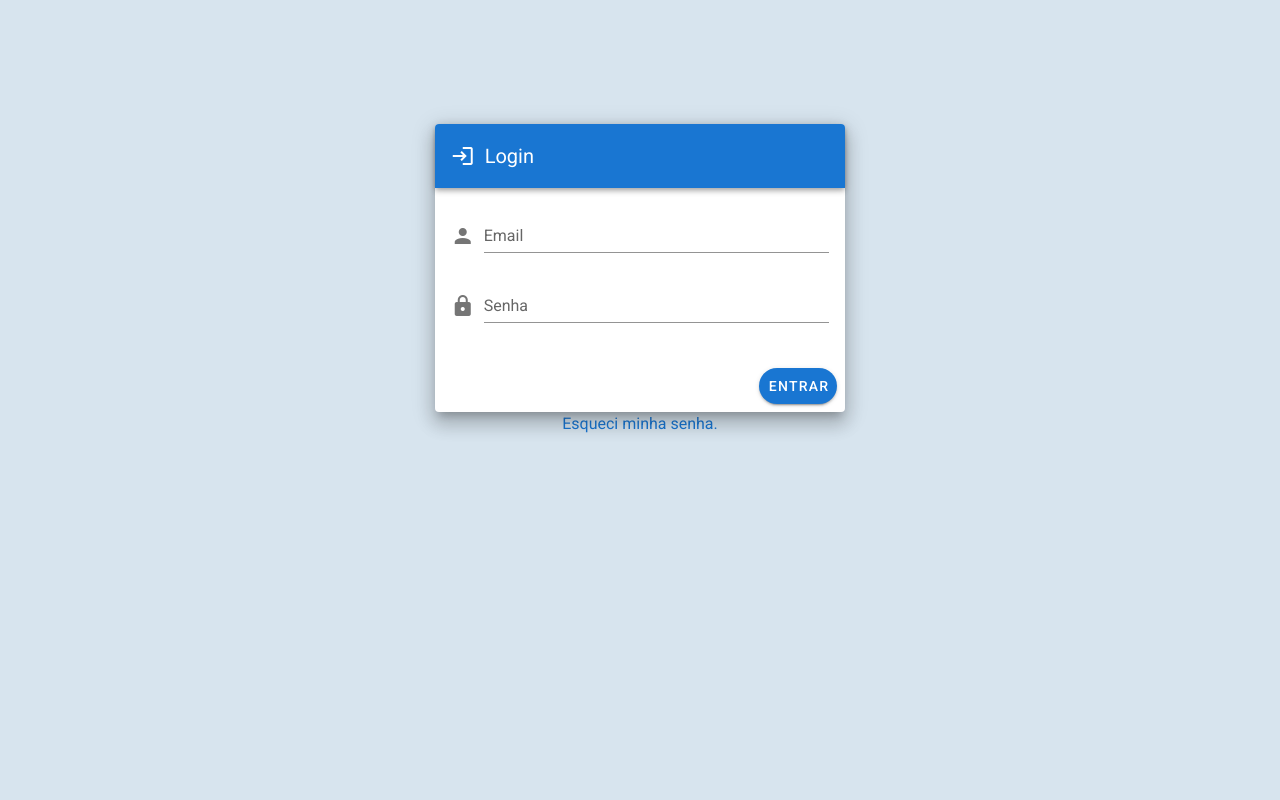
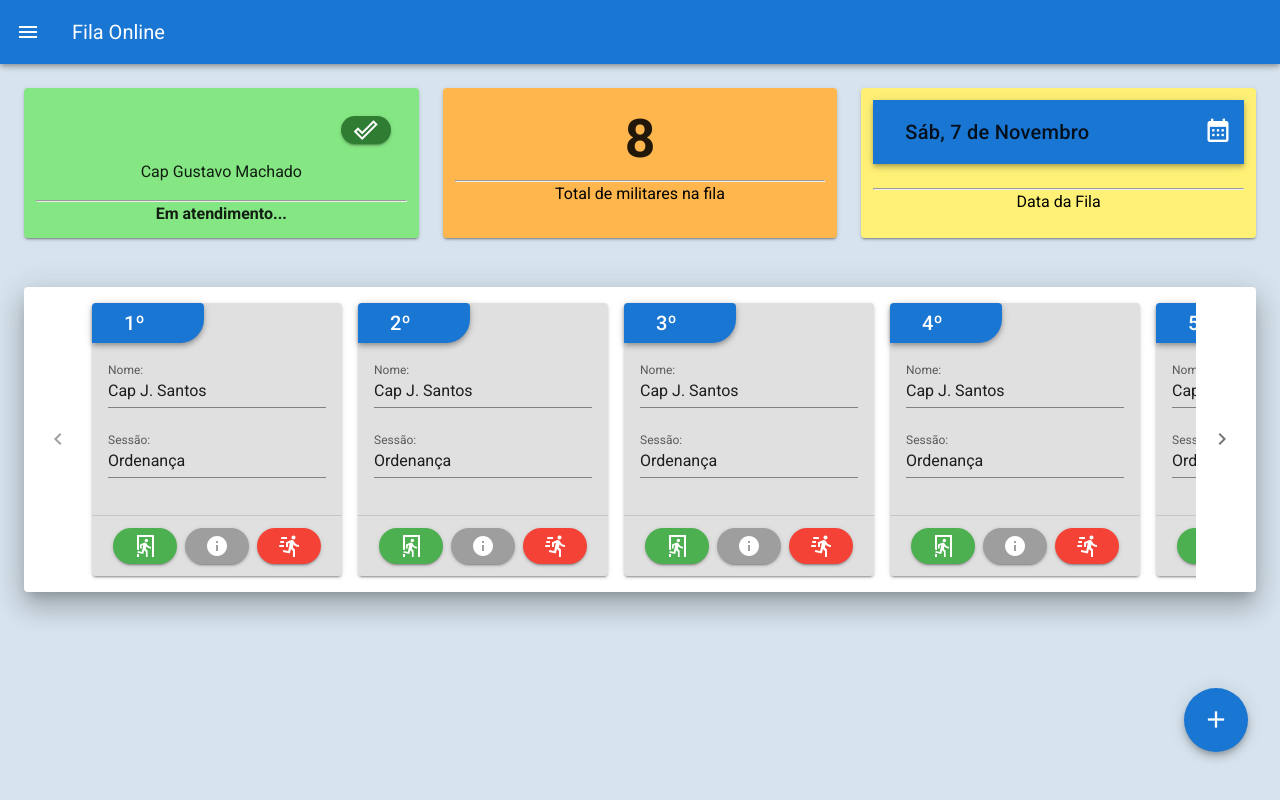
Before and after one commit to JaySaints/gefem_fila_espera, a Vue app in the folder client/: page /#/ in a window 1280 px wide. Before the commit this address led to /#/login. Built offline with nearby package versions, Linux system fonts and the light colour scheme.

Commit message:
alter cards on queue page

```diff
--- a/client/src/components/queue/DateQueue.vue
+++ b/client/src/components/queue/DateQueue.vue
@@ -6,13 +6,11 @@
     color="yellow lighten-2"
   >
     <v-col class="text-center">
-      <v-card>
         <v-toolbar color="primary">
           <v-card-title dark>Sáb, 7 de Novembro</v-card-title>
           <v-spacer></v-spacer>
           <v-btn dark icon large><v-icon>mdi-calendar-month</v-icon></v-btn>
         </v-toolbar>
-      </v-card>
       <br>
           <hr>
       <span class="black--text">Data da Fila</span>
--- a/client/src/components/queue/InAttendance.vue
+++ b/client/src/components/queue/InAttendance.vue
@@ -1,26 +1,25 @@
 <template>
-<v-card
+  <v-card
     max-width="444"
     height="150"
     class="mx-auto"
-    color="yellow lighten-2"
+    color="success lighten-2"
   >
     <v-col class="text-center">
-      <v-card>
-        <v-toolbar color="primary">
-          <v-card-title dark>Sáb, 7 de Novembro</v-card-title>
-          <v-spacer></v-spacer>
-          <v-btn dark icon large><v-icon>mdi-calendar-month</v-icon></v-btn>
-        </v-toolbar>
-      </v-card>
-      <br>
-           <!-- <v-avatar
-                class="ma-3"
-                size="125"
-                tile
-              >
-                <v-img :src="'../../../public/persons.png'"></v-img>
-              </v-avatar> -->
+      <v-card-title>
+        <v-spacer></v-spacer>
+        <v-btn
+          small
+          rounded
+          color="green darken-3"
+          dark
+        >
+          <v-icon>mdi-check-outline</v-icon>
+        </v-btn>
+      </v-card-title>
+      <p>Cap Gustavo Machado</p>
+      <hr>
+      <p><strong>Em atendimento...</strong></p>
     </v-col>
   </v-card>
 </template>
@@ -29,21 +28,10 @@
 export default {
   data () {
     return {
-      items: [
-        {
-          color: '#1F7087',
-          src: 'https://cdn.vuetifyjs.com/images/cards/foster.jpg',
-          title: 'Supermodel',
-          artist: 'Foster the People'
-        }
-      ]
     }
   }
 }
 </script>
 
 <style>
-.card_title {
-    font-size: 14pt;
-}
 </style>
--- a/client/src/router/index.js
+++ b/client/src/router/index.js
@@ -10,7 +10,7 @@ const routes = [
     name: 'home',
     component: () => import(/* webpackChunkName: "show-queue" */ '../view/Queue.vue'),
     meta: {
-      requiresAuth: true
+      requiresAuth: false
     }
   },
   {
@@ -18,7 +18,7 @@ const routes = [
     name: 'Profile',
     component: () => import(/* webpackChunkName: "profile" */'../view/Profile.vue'),
     meta: {
-      requiresAuth: true
+      requiresAuth: false
     }
   },
   {
@@ -31,7 +31,7 @@ const routes = [
     name: 'Users',
     component: () => import(/* webpackChunkName: "list-users" */ '../view/ListUsers.vue'),
     meta: {
-      requiresAuth: true
+      requiresAuth: false
     }
   },
   {
@@ -39,7 +39,7 @@ const routes = [
     name: 'Edit-Users',
     component: () => import(/* webpackChunkName: "edit-users" */ '../view/EditUsers.vue'),
     meta: {
-      requiresAuth: true
+      requiresAuth: false
     }
   },
   {
```
Also changed, not shown: client/src/components/queue/persons.png (added).
